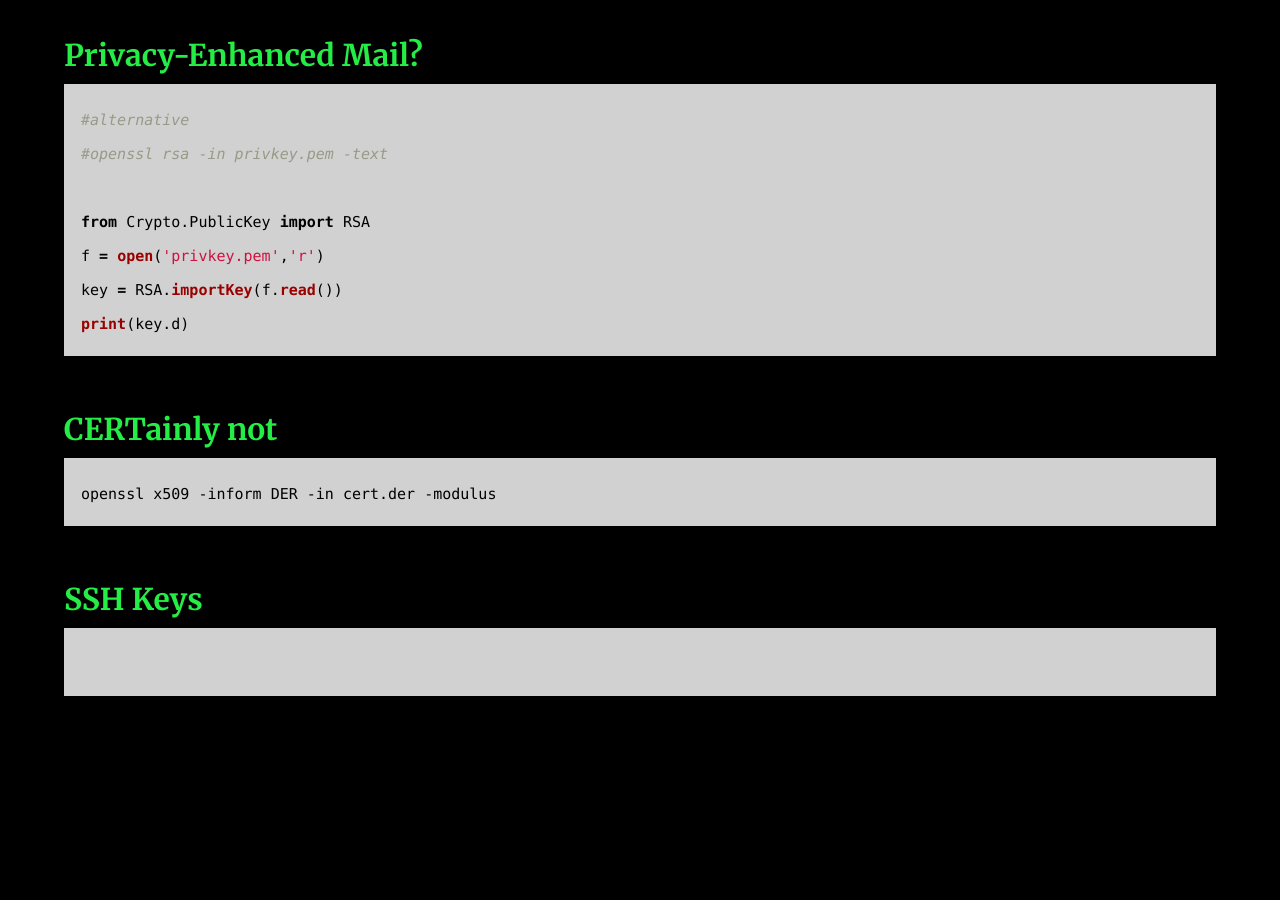
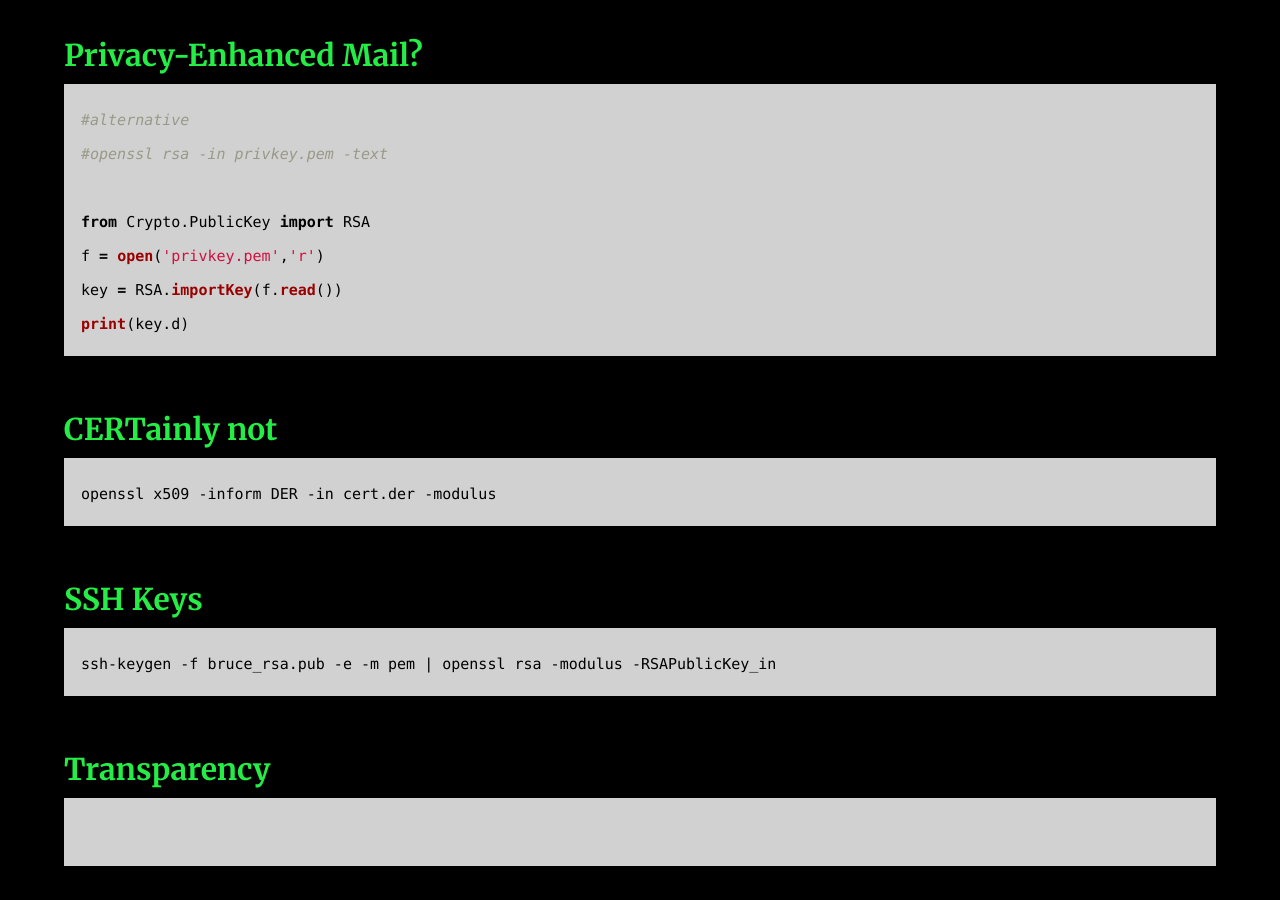
Before and after one commit to AC01010/Connor-McCartney.github.io, a Jekyll site: the page built from _posts/2009-01-12-CryptohackGeneral.md, in a window 1280 px wide and 900 px high, scrolled down 5900 px. Built offline with Jekyll 4.4.1, drawn with Linux system fonts in a browser that asks for light colours; before the commit the page ends 6630 px from its top, so only the background shows below that.

Commit message:
Update 2009-01-12-CryptohackGeneral.md

````diff
--- a/_posts/2009-01-12-CryptohackGeneral.md
+++ b/_posts/2009-01-12-CryptohackGeneral.md
@@ -210,6 +210,12 @@ openssl x509 -inform DER -in cert.der -modulus
 
 ### SSH Keys
 
+```
+ssh-keygen -f bruce_rsa.pub -e -m pem | openssl rsa -modulus -RSAPublicKey_in
+```
+
+### Transparency
+
 ```python
 
 ```
````
